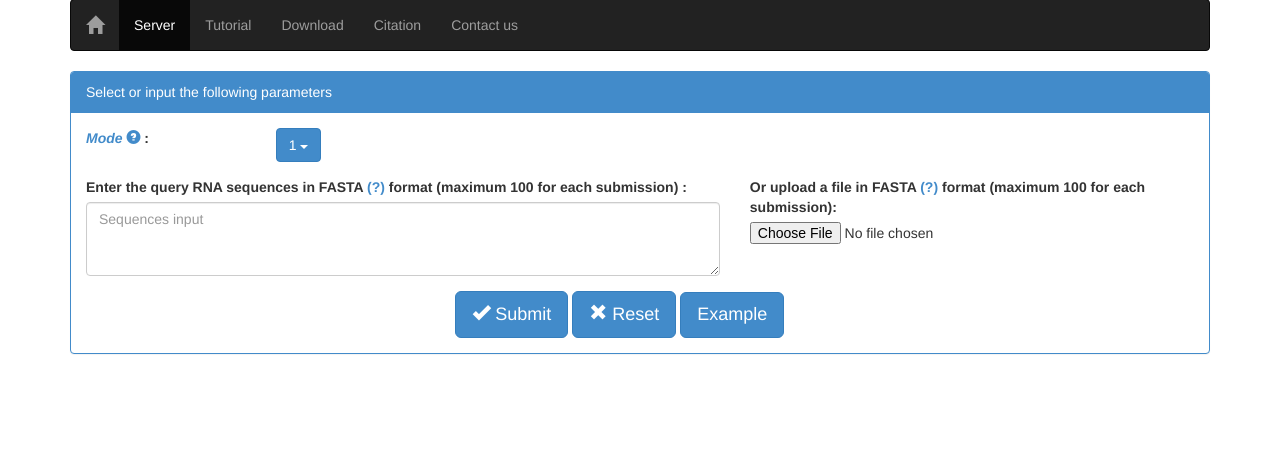
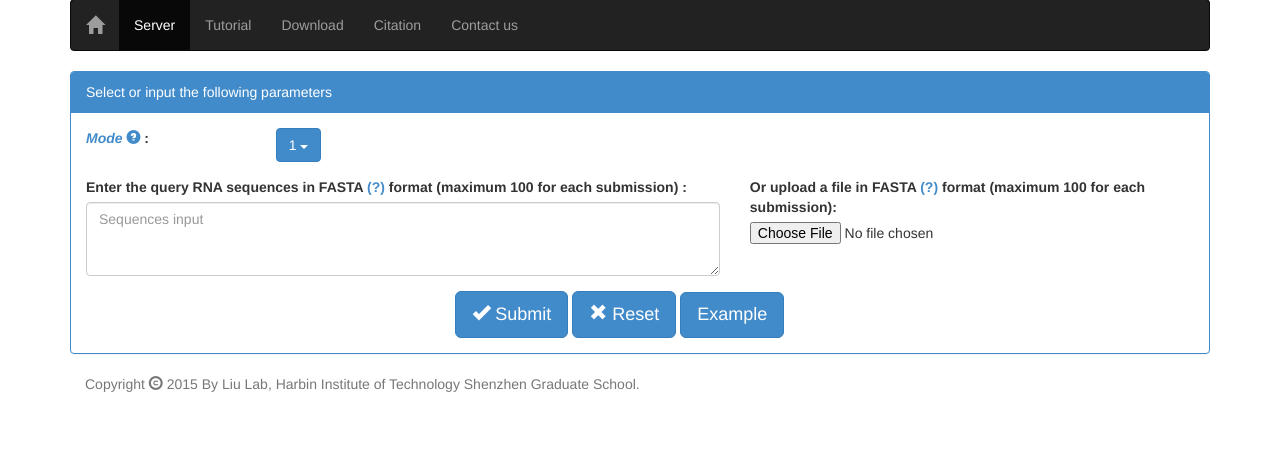
Before and after one commit to liufule12/repRNA_Web, a Flask app: page /RNA/1/ in a window 1280 px wide. Shown: the part 271-747 px from the top of the page. Run offline with Flask 2, Linux system fonts and the light colour scheme; some libraries are stand-ins or nearby versions.

Commit message:
add the footer

```diff
--- a/webserver/templates/base.html
+++ b/webserver/templates/base.html
@@ -45,6 +45,15 @@
 
         <!-- Content -->
         {% block content %}{% endblock %}
+
+        <!-- Footer -->
+         <footer class="footer">
+            <div class="container">
+                <p class="text-muted">
+                    Copyright <span class="glyphicon glyphicon-copyright-mark"></span> 2015 By Liu Lab, Harbin Institute of Technology Shenzhen Graduate School.
+                </p>
+            </div>
+        </footer>
     </div>
 
 </body>
```
